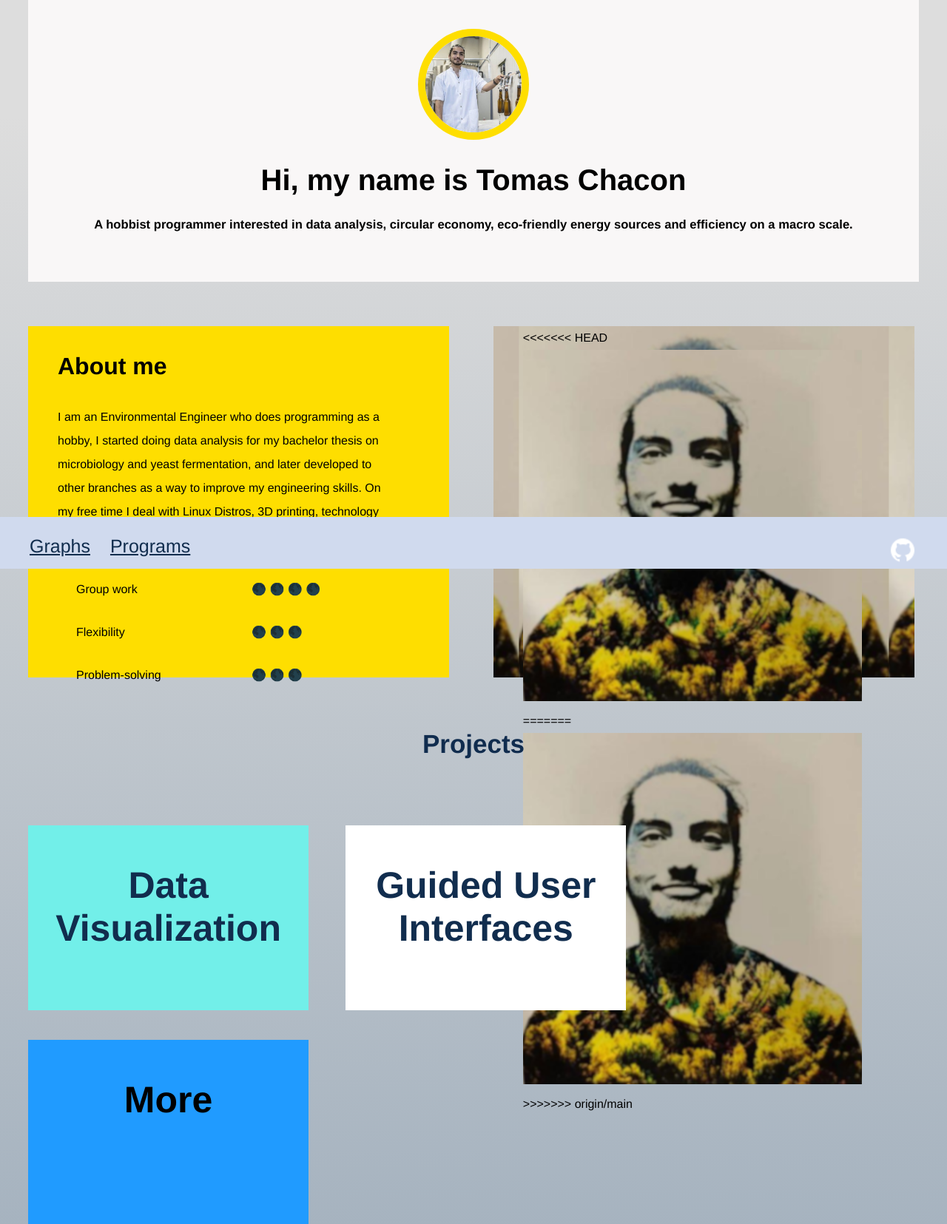
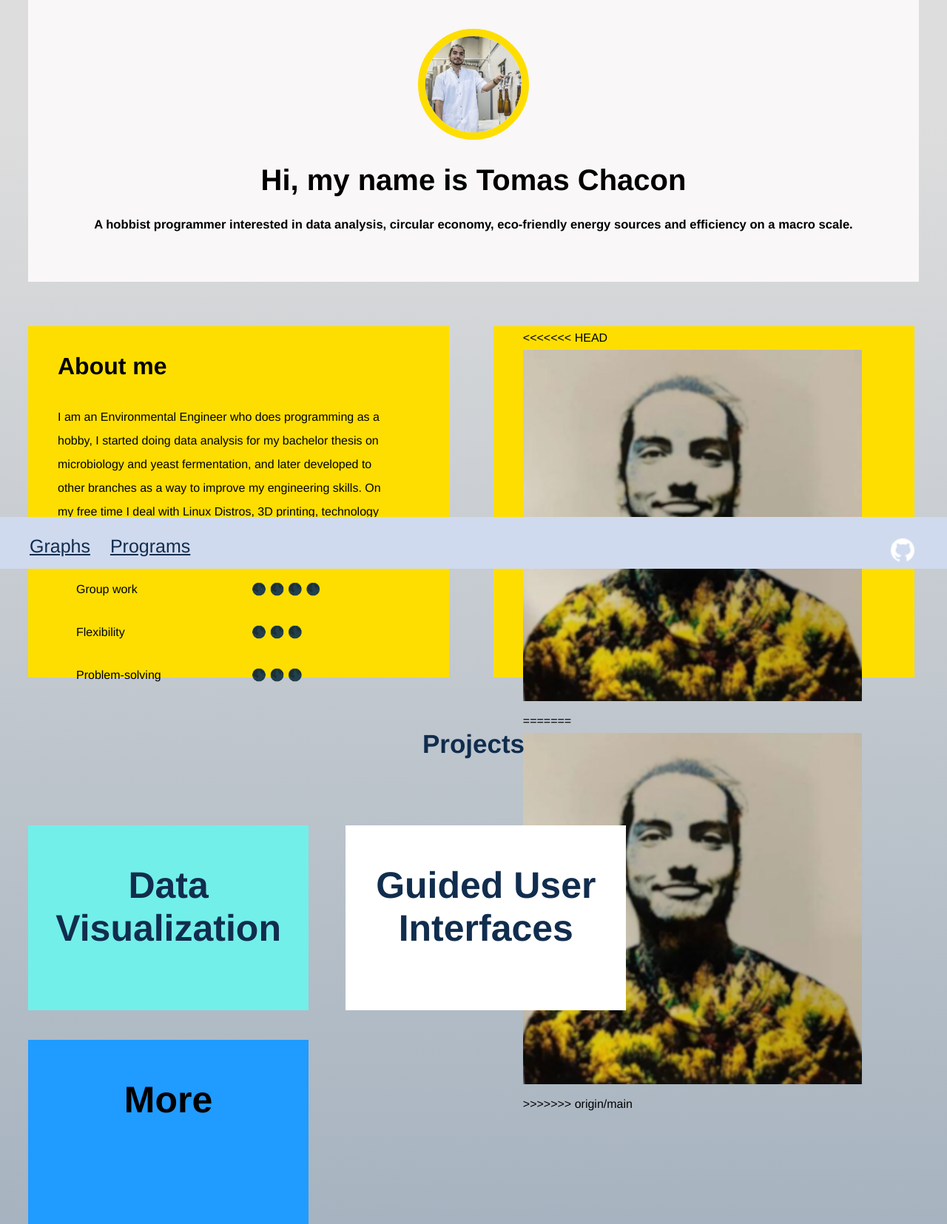
Before and after one commit to westoleaboat/my_portfolio, a Django app: page / in a window 1280 px wide. Shown: the part 31-1686 px from the top of the page at 74% size. Run offline with Django 4.2, Linux system fonts and the light colour scheme.

Commit message:
remove css

```diff
--- a/blog/static/css/blog.css
+++ b/blog/static/css/blog.css
@@ -170,7 +170,7 @@
 
 /* Large profile image */
 .large-profile {
-    background: url('cv-big-photo2.png');
+    /*background: url('cv-big-photo2.png');*/
     /*background-size: cover;*/
     background-position: center;
     width:450;
```
